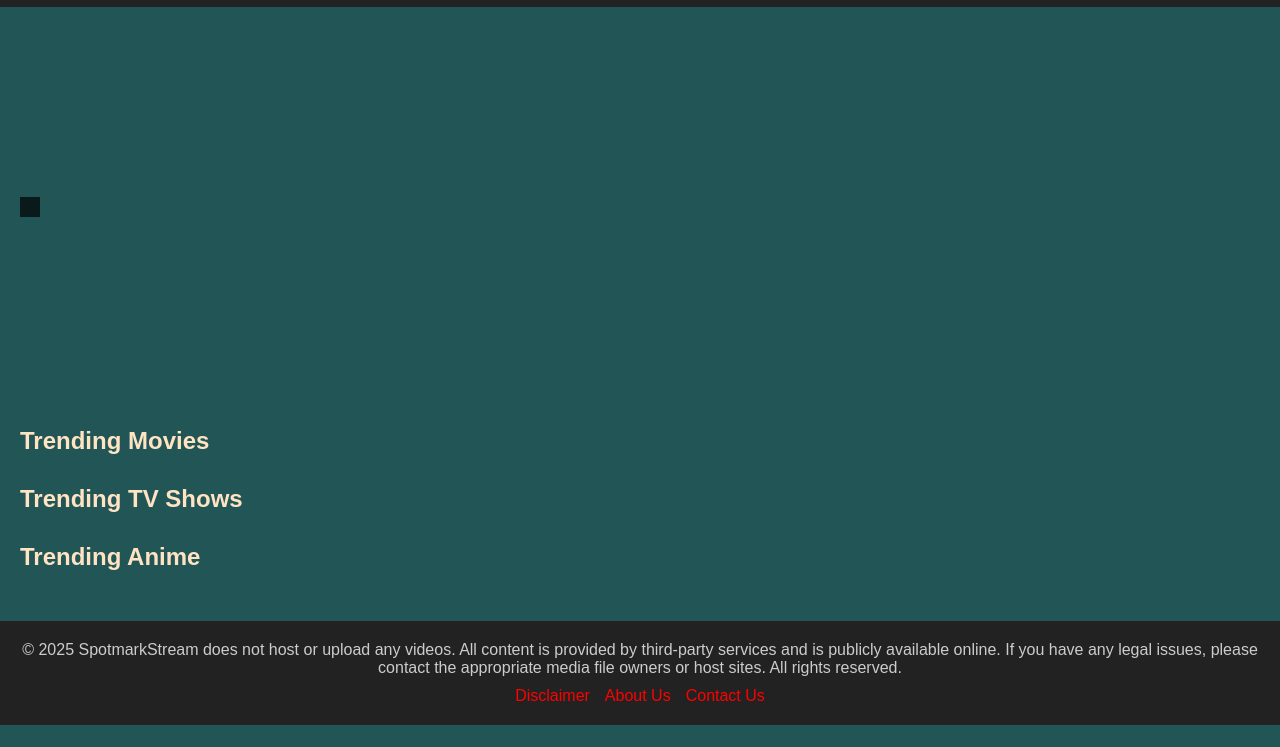
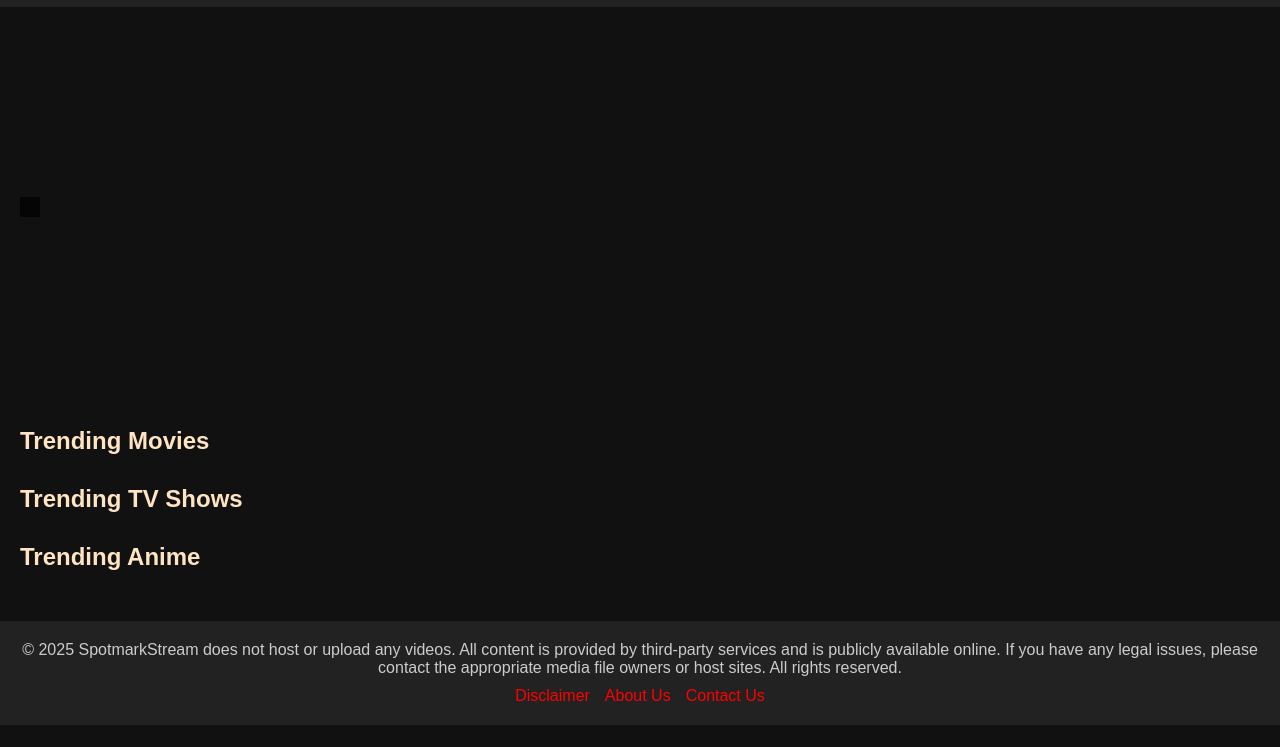
Before and after one commit to dr3w12/spotmark, a plain HTML site: page my-website/index.html in a window 1280 px wide. Shown: the part 53-800 px from the top of the page. Drawn offline with Linux system fonts and the light colour scheme; some packages are replaced by stand-ins of ours; no server answers; a script that the page names is missing.

Commit message:
Update home.css

```diff
--- a/my-website/css/home.css
+++ b/my-website/css/home.css
@@ -1,5 +1,5 @@
 * { margin: 0; padding: 0; box-sizing: border-box; }
-    body { font-family: Arial, sans-serif; background: #255; color: #ffe4c4; }
+    body { font-family: Arial, sans-serif; background: #111; color: #ffe4c4; }
 
 
     .navbar {
```
